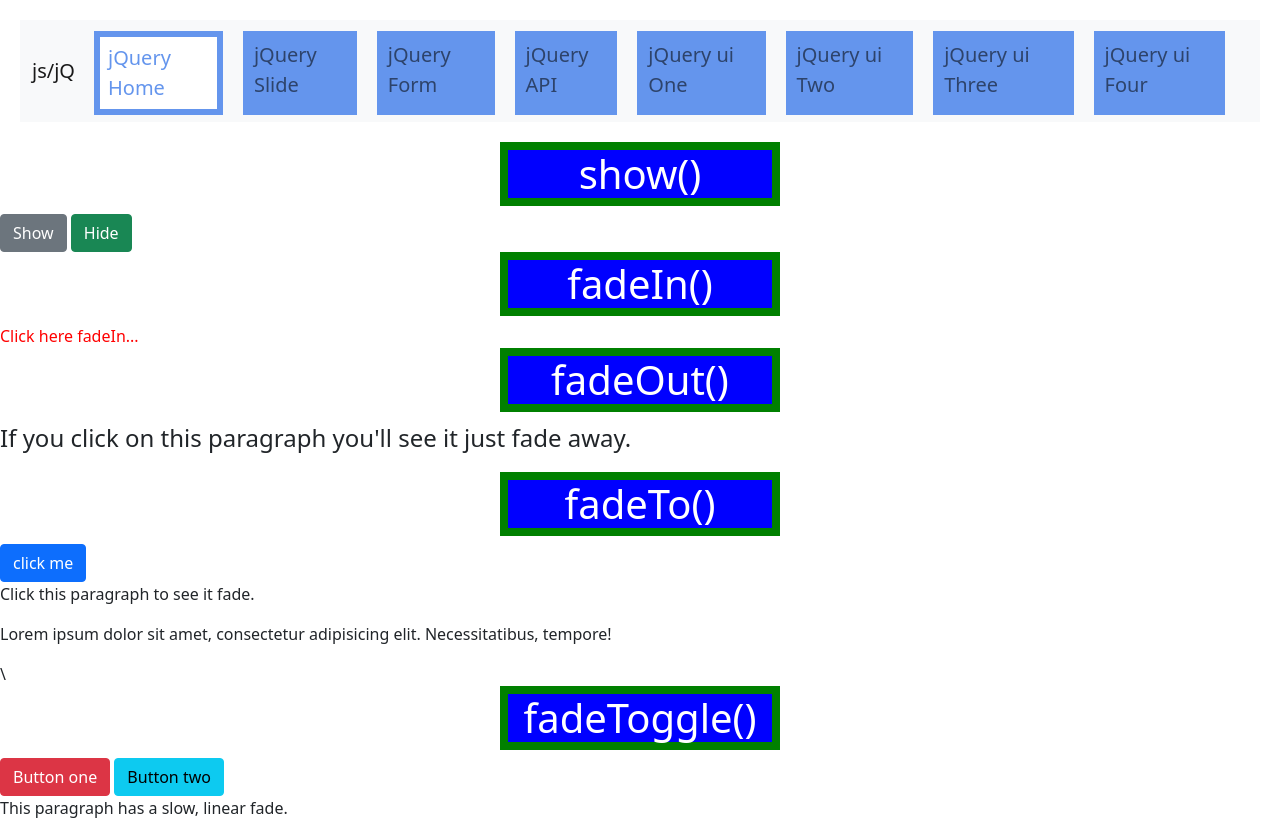
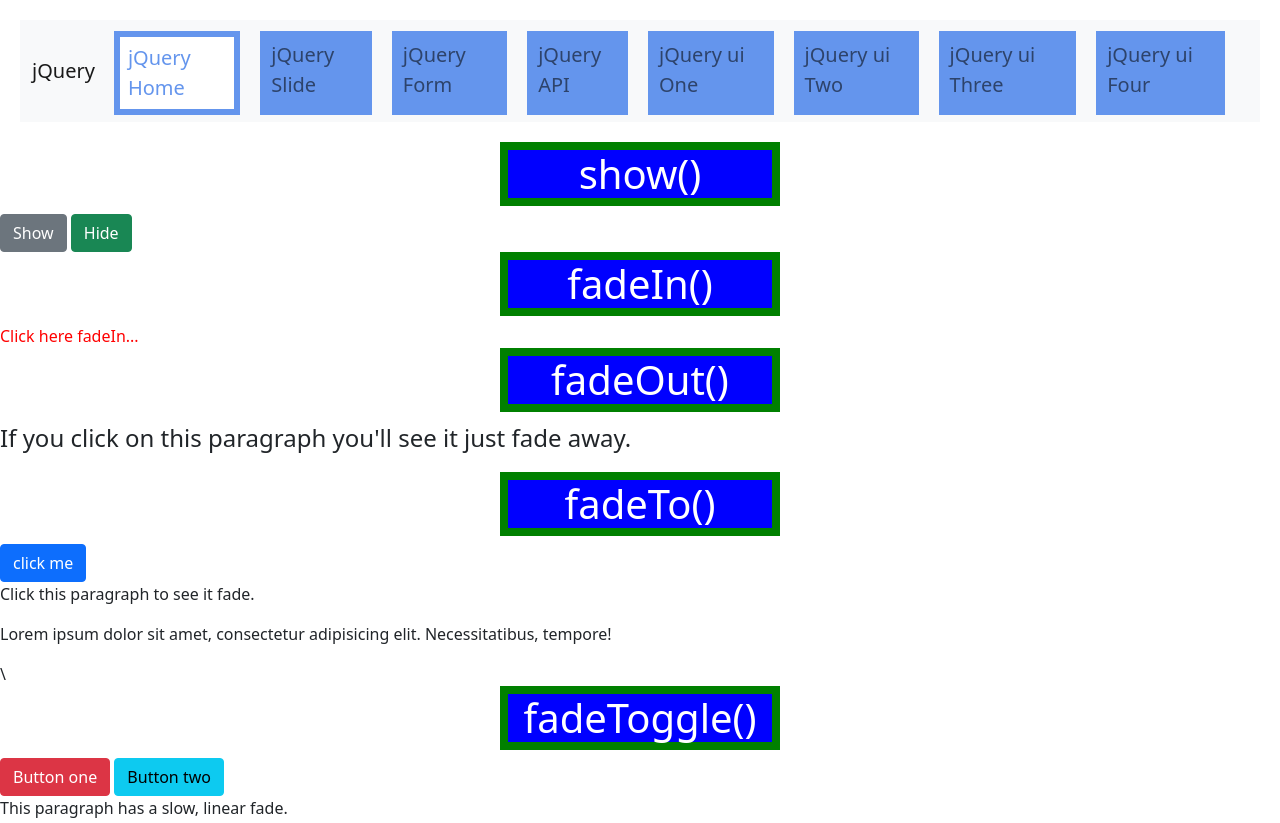
Before and after one commit to sazzadsourov/jQuery, a plain HTML site: page index.html in a window 1280 px wide. Shown: the top 823 px of the page. Drawn offline with nearby package versions, Linux system fonts and the light colour scheme.

Commit message:
change logo

```diff
--- a/index.html
+++ b/index.html
@@ -19,7 +19,7 @@
   <!-- navbar start -->
   <nav class="navbar navbar-expand-lg navbar-light bg-light c_navbar">
     <div class="container-fluid">
-      <a class="navbar-brand" href="index.html">js/jQ</a>
+      <a class="navbar-brand" href="index.html">jQuery</a>
       <button class="navbar-toggler" type="button" data-bs-toggle="collapse" data-bs-target="#navbarNav"
         aria-controls="navbarNav" aria-expanded="false" aria-label="Toggle navigation">
         <span class="navbar-toggler-icon"></span>
```
